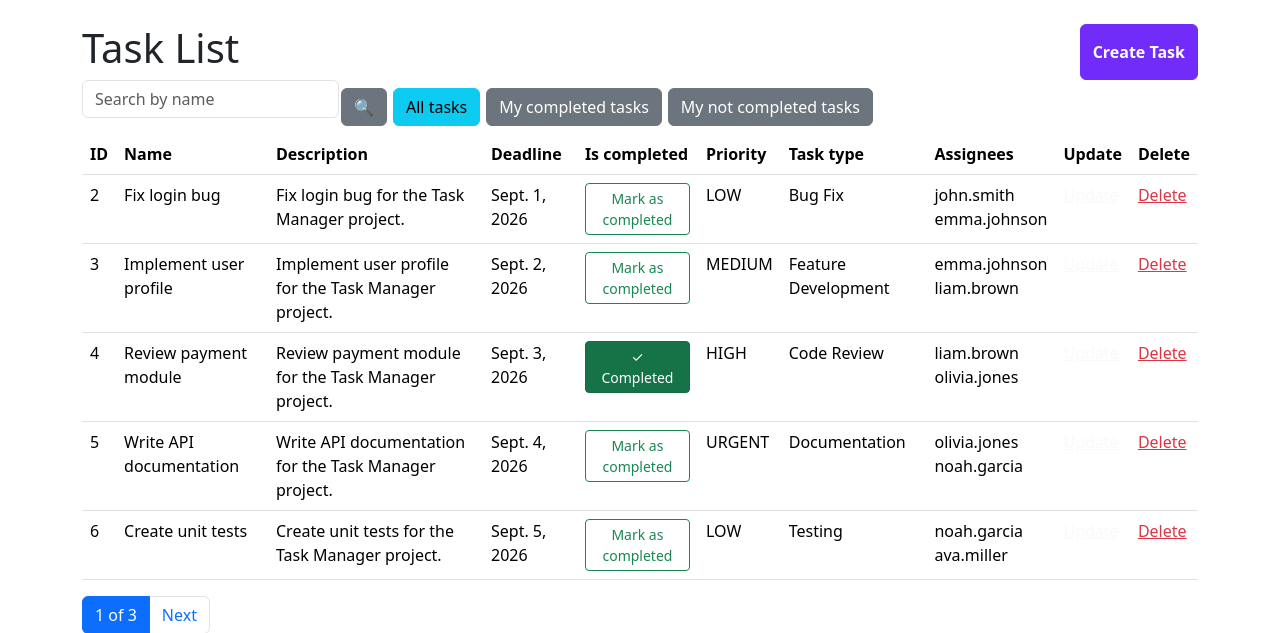
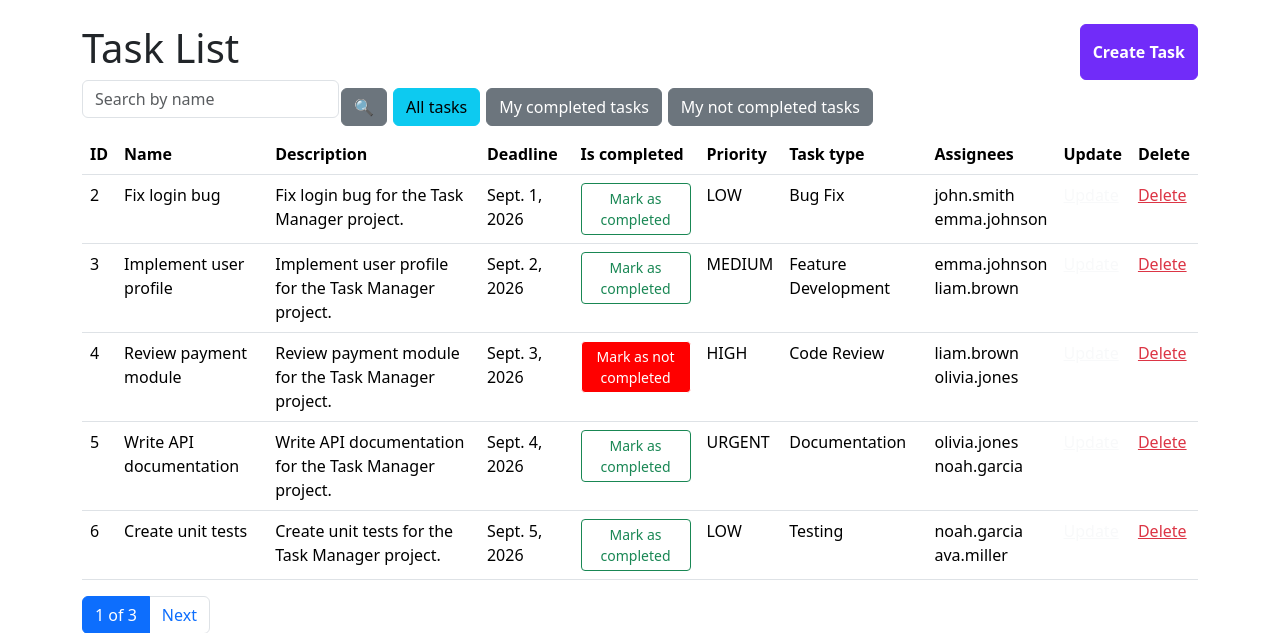
Before and after one commit to pavliukkk/task-manager, a Django app: page /tasks/ in a window 1280 px wide, with the pointer over the restyled element. Shown: the part 73-706 px from the top of the page. Run offline with Django 5.2, Linux system fonts and the light colour scheme; a user stored in the database is signed in; data comes from the database, SQL or seed files in the repository; some libraries are stand-ins or nearby versions.

Commit message:
added styles for complete_task_form.html

```diff
--- a/static/css/styles.css
+++ b/static/css/styles.css
@@ -149,14 +149,27 @@
     color: white;
 }
 
-.list-and-create-btns{
+.list-and-create-btns {
     display: flex;
     justify-content: space-between;
     align-content: center;
 }
 
-.btn.btn-bd-primary.create{
+.btn.btn-bd-primary.create {
     display: flex;
-    flex-wrap: wrap ;
+    flex-wrap: wrap;
     align-content: center;
 }
+
+.btn.btn-sm.btn-success.cancel-complete:hover span {
+    display: none;
+}
+
+.btn.btn-sm.btn-success.cancel-complete:hover{
+    background-color: red;
+    border: 1px solid white
+}
+
+.btn.btn-sm.btn-success.cancel-complete:hover::after {
+    content: "Mark as not completed";
+}
```
